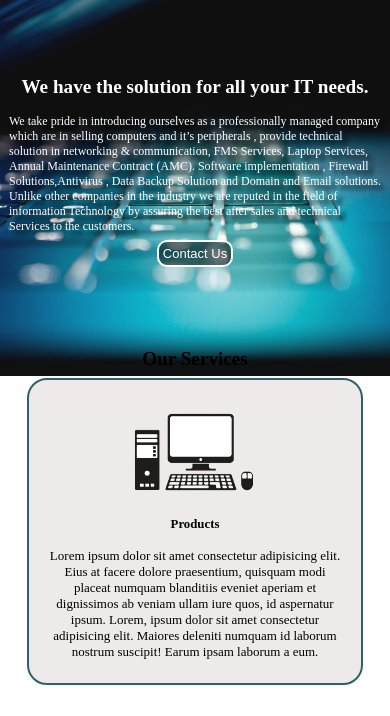
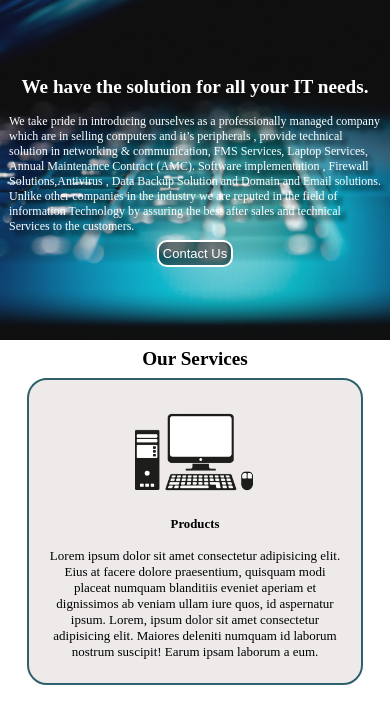
Before and after one commit to Karunesh16/Network-infotech-Website, a plain HTML site: page index.html in a window 390 px wide. Shown: the part 124-840 px from the top of the page. Drawn offline with Linux system fonts and the light colour scheme.

Commit message:
Update phone.css

```diff
--- a/css/phone.css
+++ b/css/phone.css
@@ -15,7 +15,7 @@
 }
 
 #home::before{
-    height: 500px
+    height: 464px;
 }
 .p-primary {
     padding: 6px;
```
